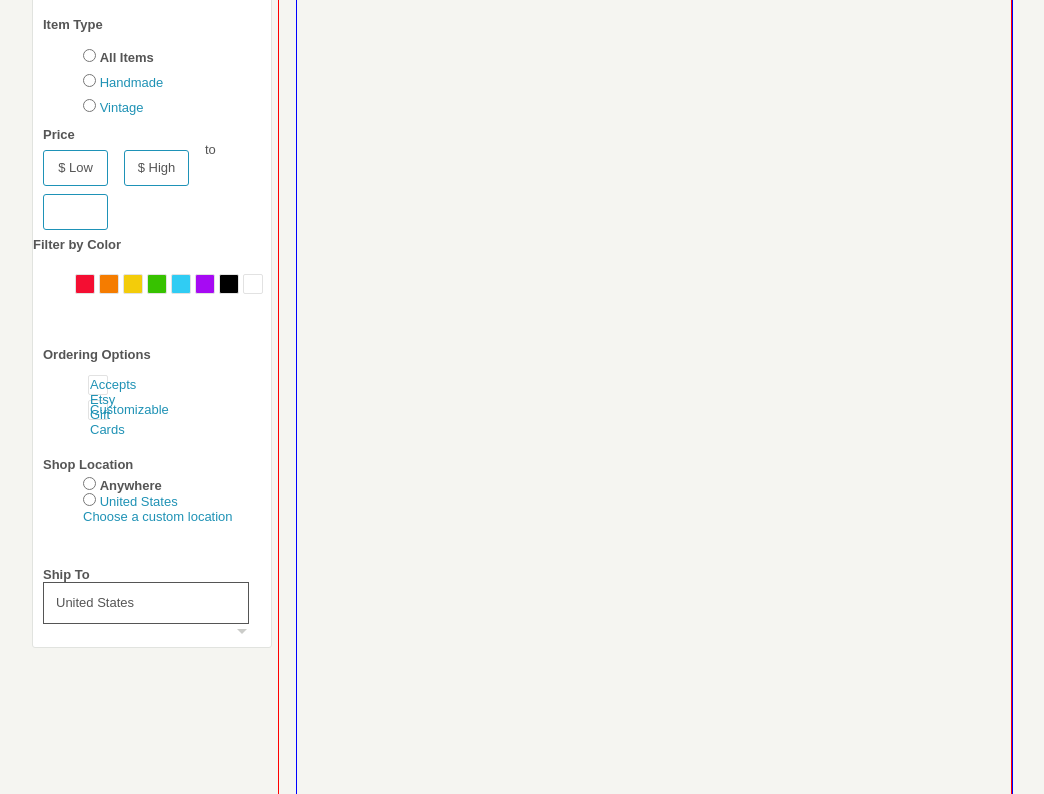
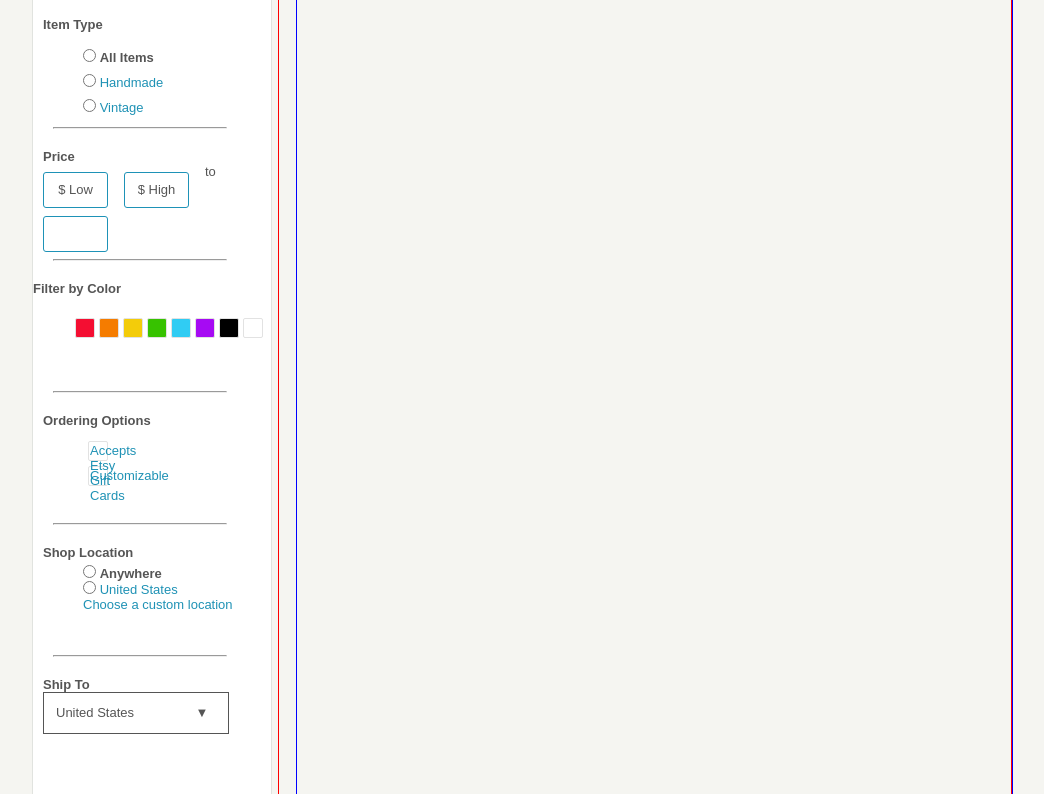
Before and after one commit to MaryamAli/Etsy-recreation-2, a plain HTML site: page index.html in a window 1280 px wide. Shown: the part 566-1360 px from the top of the page, without its empty margins (118-1162 px from the left). Drawn offline with Linux system fonts and the light colour scheme.

Commit message:
needs work on the JS;

```diff
--- a/index.html
+++ b/index.html
@@ -165,8 +165,10 @@
                   <a href="#">Vintage</a></li>
                   </ul>
                 </div>
+
                 </div>
-                <div class='itemType'><strong>Price</strong><br><button class= 'price'>$ Low</button> to <button class= 'price'>$ High</button><button class= 'rightArrow'></button></div>
+                <hr width='80%'>
+                <div class='itemType'><strong>Price</strong><br><button class= 'price'>$ Low</button> to <button class= 'price'>$ High</button><button class= 'rightArrow'></button> </div><hr width='80%'>
                 <div class='itemColor'><strong>Filter by Color</strong>
                   <ul class='itemColor'>
                     <a href="#"><li class= 'red'></li></a>
@@ -178,13 +180,17 @@
                     <a href="#"><li class= 'black'></li></a>
                     <a href="#"><li class= 'white'></li></a>
                   </ul>
+
                 </div>
+                <hr width='80%'>
                 <div class='itemType'><strong>Ordering Options</strong>
                   <ul class='ordering'>
                     <li><a href="#">Accepts Etsy Gift Cards</a></li>
                     <li><a href="#">Customizable</a></li>
                   </ul>
+
                 </div>
+                <hr width='80%'>
                 <div class='itemType'><strong>Shop Location</strong>
                     <ul class='location'>
                        <li id='firstRadio'><input type='radio'value='Anywhere'>
@@ -194,7 +200,9 @@
                         <a href="#"><li>Choose a custom location</li></a>
                     </ul>
                 </div>
-                <div class='itemType'><strong>Ship To</strong><div id='country'>United States</div><div class='arrowDown'></div>
+                <hr width='80%'>
+                <div class='itemType'><strong>Ship To</strong><div id='country'>United States &nbsp&nbsp&nbsp&nbsp&nbsp&nbsp&nbsp&nbsp&nbsp&nbsp&nbsp&nbsp&nbsp&nbsp&nbsp &#9660</div></div>
+
                 </div>
             </div>
           </div>
@@ -215,7 +223,7 @@
 
     <div>
       <p>
-        <%=Images%>
+        <%=Images[0].url_570xN%>
           <img src="<%=Images[0].url_570xN%>">
           <%=title%>
       </p>
@@ -225,15 +233,6 @@
       </p>
       <p class='description'>
         <%=description %>
-      </p>
-            <p class='Shop.shop_name'>
-        <%=Shop.shop_name %>
-      </p>
-      <p class='title'>
-        <%=title%>
-      </p>
-      <p class='link'>
-        <%=url%>
       </p>
     </div>
     <hr>
@@ -251,7 +250,7 @@
       Shop Name:
       <%=shopName %>
       </li>
-    //</script>
+    </script>
 
 
 
@@ -270,10 +269,10 @@
 
 
 
-//   var templateString = $('#item-template').text();
+<!-- //   var templateString = $('#item-template').text();
 // var renderTemplate = _.template(templateString);
 // var freshHTML = renderTemplate({name: 'Beer Mug'});
-// $('.some-container').append(freshHTML);
+// $('.some-container').append(freshHTML);  -->
 
 
   <script src="bower_components/jquery/dist/jquery.min.js"></script>
--- a/scss/main.scss
+++ b/scss/main.scss
@@ -580,13 +580,14 @@ color: #666666
 
 .itemTypeSearchBox {
   width: 238px;
-  height: 650px;
+  height: 850px;
   background-color: #FFFFFF;
   display: block;
   border: 1px solid #E1E3DF;
   border-radius: 3px;
   padding-top: 12px;
-  margin-top: 50px;
+  margin: 50px 0 50px 0;
+
   font-size: 13px;
   color: #555555;
   font-family: Arial;
@@ -598,7 +599,7 @@ color: #666666
 
 #itemTypeSearchInnerBox {
   width: 214px;
-  height: 624px;
+  height: 824px;
   display: block;
   position: relative;
   clear: both;
@@ -721,13 +722,15 @@ color: #666666
         }
 
     #country{
-        width: 180px;
+        width: 160px;
         height: 40px;
         border: 1px solid #555555;
         padding: 0 12px;
         line-height: 40px;
         text-align: left;
         }
+
+
 
 
 .relatedToScarf {
```
Also changed, not shown: css/main.css.
